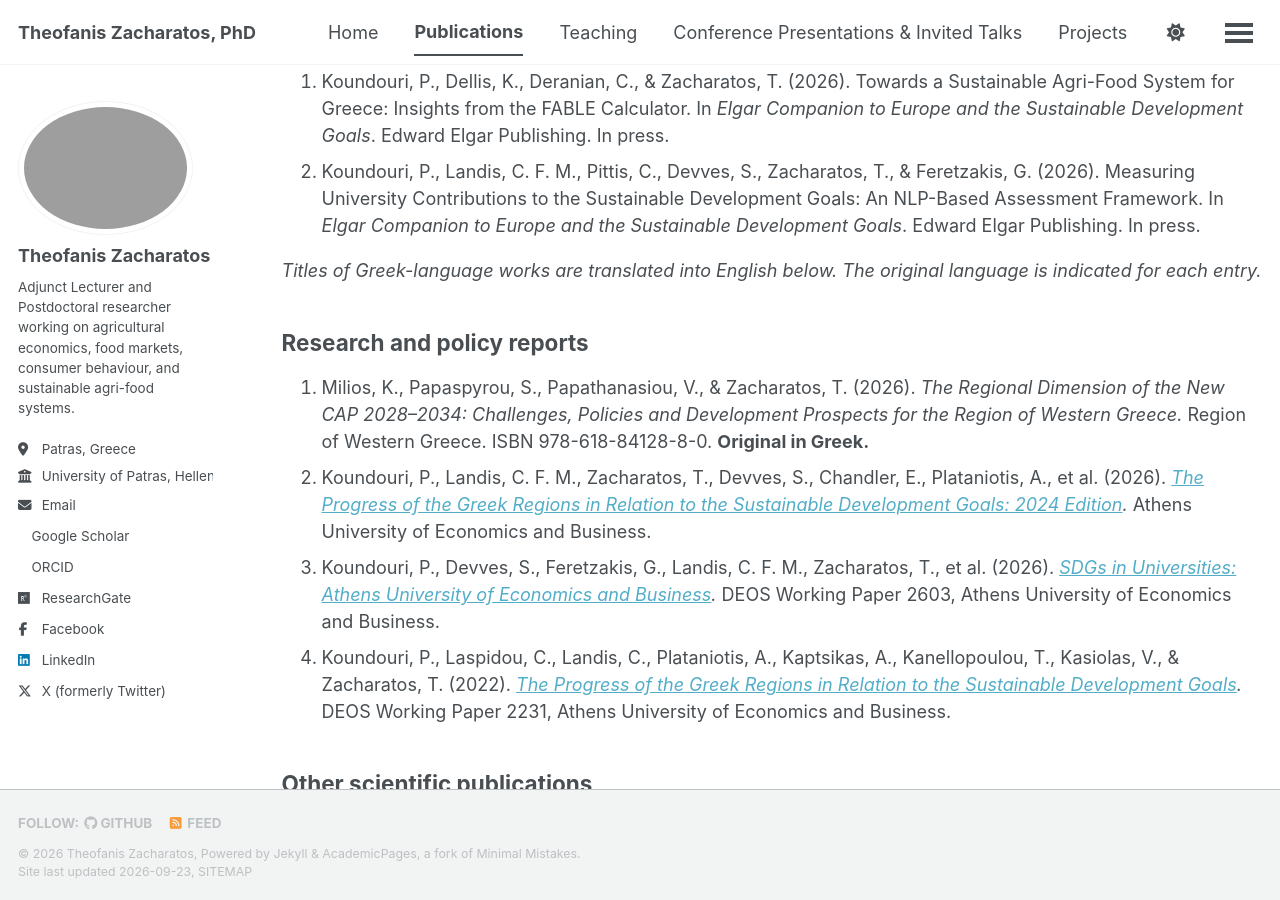
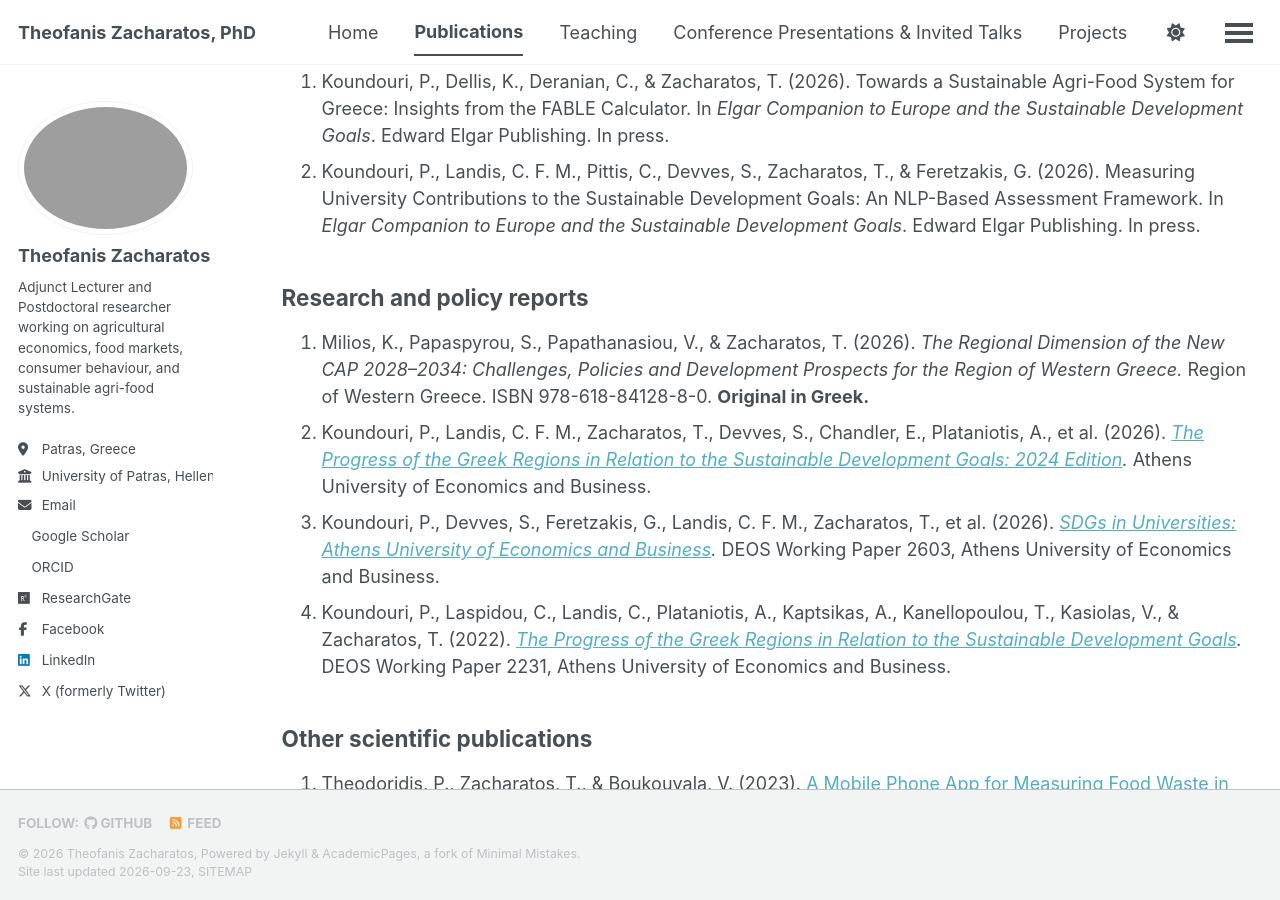
Before and after one commit to TheofanisZacharatos/theofaniszacharatos.github.io, a Jekyll site: the page built from _pages/publications.html, in a window 1280 px wide and 900 px high, scrolled down 1510 px. Built offline with Jekyll 4.4.1, drawn with Linux system fonts in a browser that asks for light colours; a style sheet for code colours, icons or effects is not loaded.

Commit message:
Update publications.html

```diff
--- a/_pages/publications.html
+++ b/_pages/publications.html
@@ -147,8 +147,6 @@ author_profile: true
   </li>
 </ol>
 
-<p><em>Titles of Greek-language works are translated into English below. The original language is indicated for each entry.</em></p>
-
 <h2>Research and policy reports</h2>
 <ol>
   <li>Milios, K., Papaspyrou, S., Papathanasiou, V., &amp; Zacharatos, T. (2026).
```
